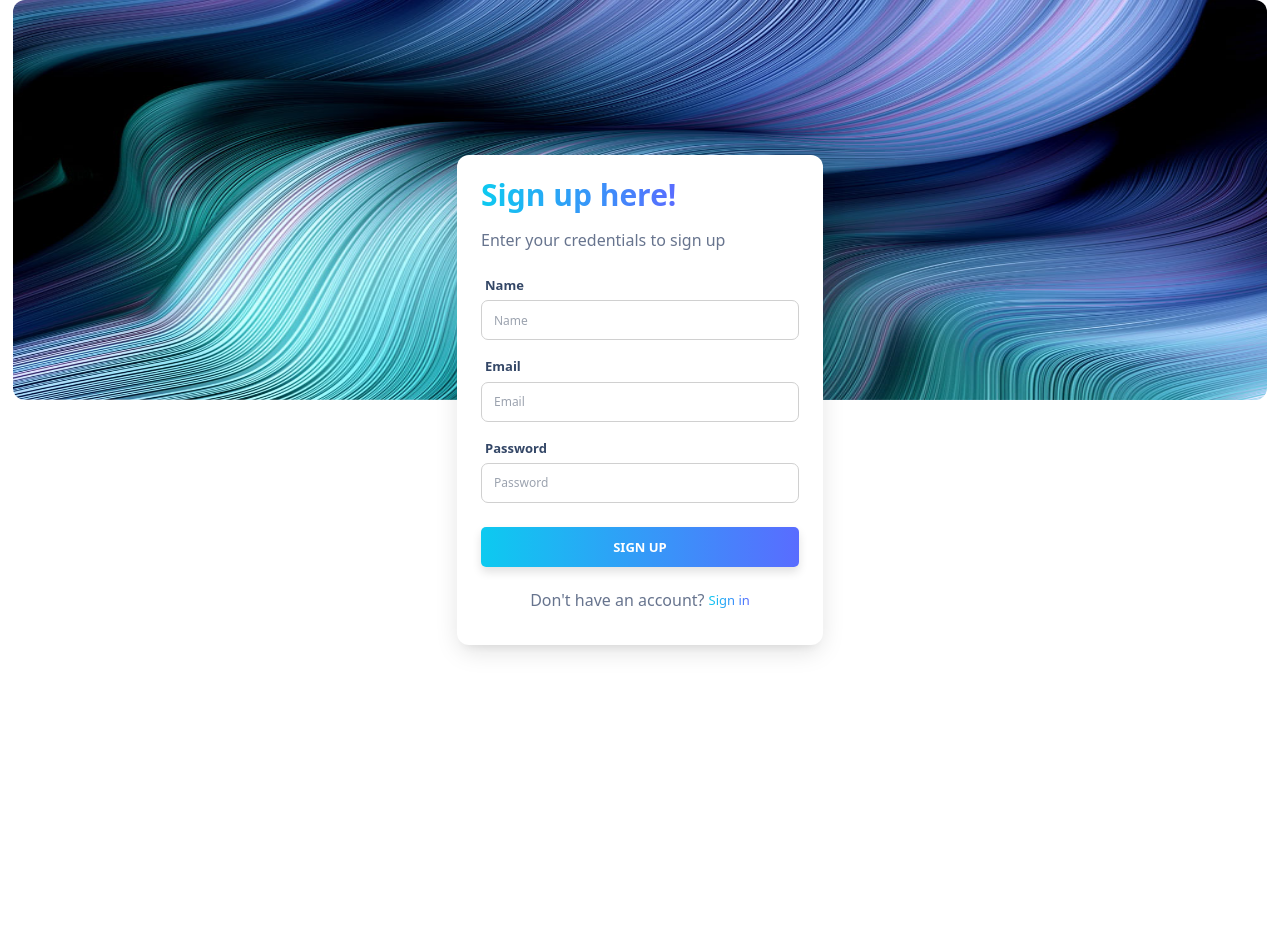
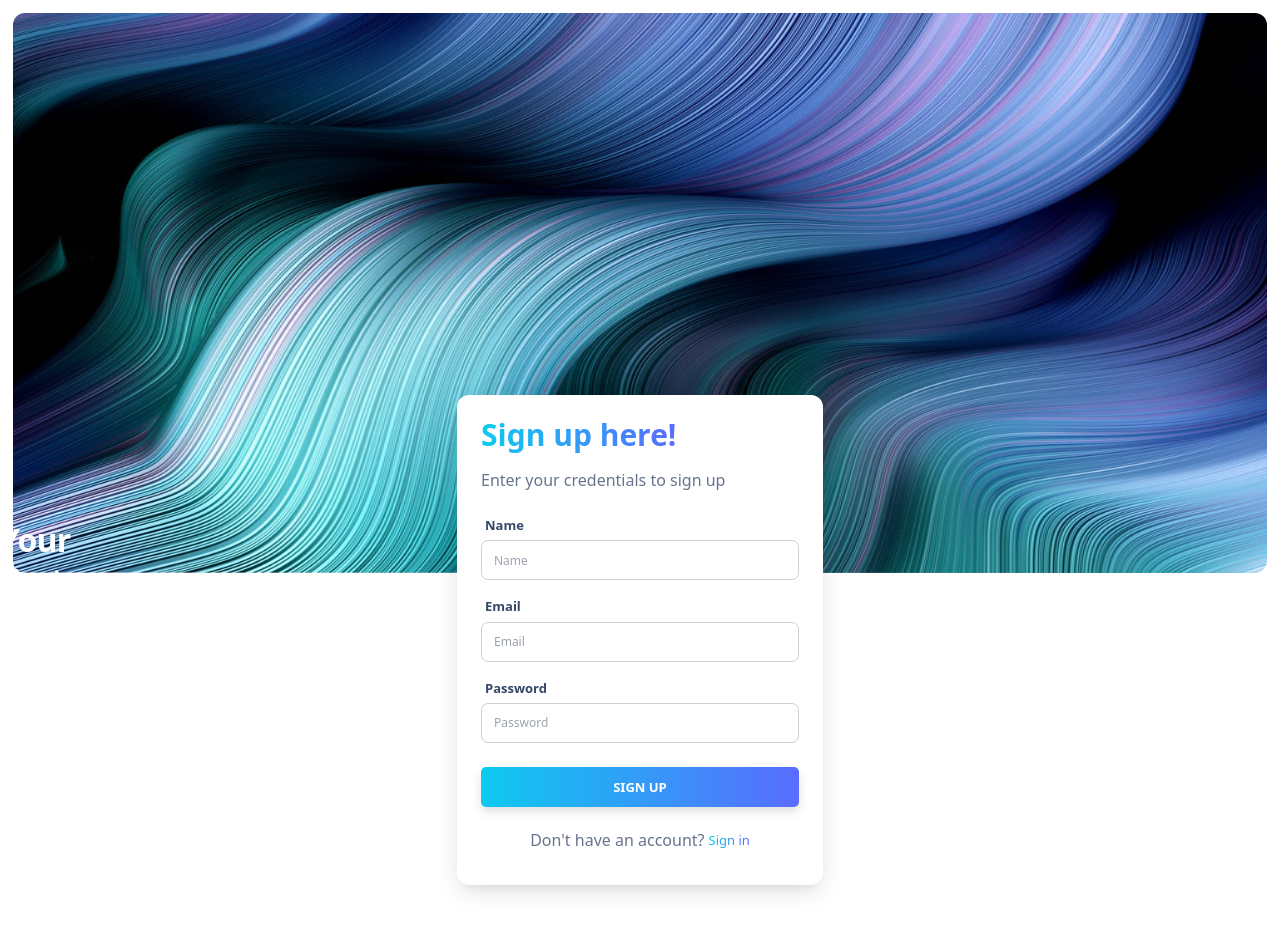
Before and after one commit to mudassir7732/Full-Stack, a React (Create React App) app in the folder Front-end/: page /signup in a window 1280 px wide. Shown: the top 932 px of the page. Before the commit the page ends 800 px from the top, so only its background shows below. Built offline with nearby package versions, Linux system fonts and the light colour scheme.

Commit message:
Updated code

```diff
--- a/Front-end/src/pages/signup/index.js
+++ b/Front-end/src/pages/signup/index.js
@@ -65,9 +65,18 @@ const Signup = () => {
             {loading && <Loader />}
 
             <div className={`${styles.container} z-50`}>
-                <img src="/assets/curved.jpg" className="z-0  h-[50vh] mx-[1%] rounded-xl w-[98%] fixed top-0" />
-                {/* <div className="bg-cover bg-center min-h-[30vh] w-full border-8 z-0" style={{ backgroundImage: 'url("/assets/curved6.jpg")' }} /> */}
-                <div className={`${styles.formWrapper} z-50`}>
+                <div className="relative">
+                    <img
+                        src="/assets/curved.jpg"
+                        className="z-0 h-[70vh] m-[1%] rounded-xl w-[98%] fixed top-0"
+                        alt="Background"
+                    />
+                    <div className="absolute flex items-center justify-center">
+                        <h1 className="text-white text-4xl font-bold">Your Text Here</h1>
+                    </div>
+                </div>
+
+                <div className={`${styles.formWrapper} z-50 mt-[30vh]`}>
                     <div className={`${styles.card} shadow-lg`}>
                         <Formik initialValues={INTIIAL_VALUES} validationSchema={ValidationSchema} onSubmit={handleSignup}>
                             {({ handleChange, values, errors, touched }) => (
```
